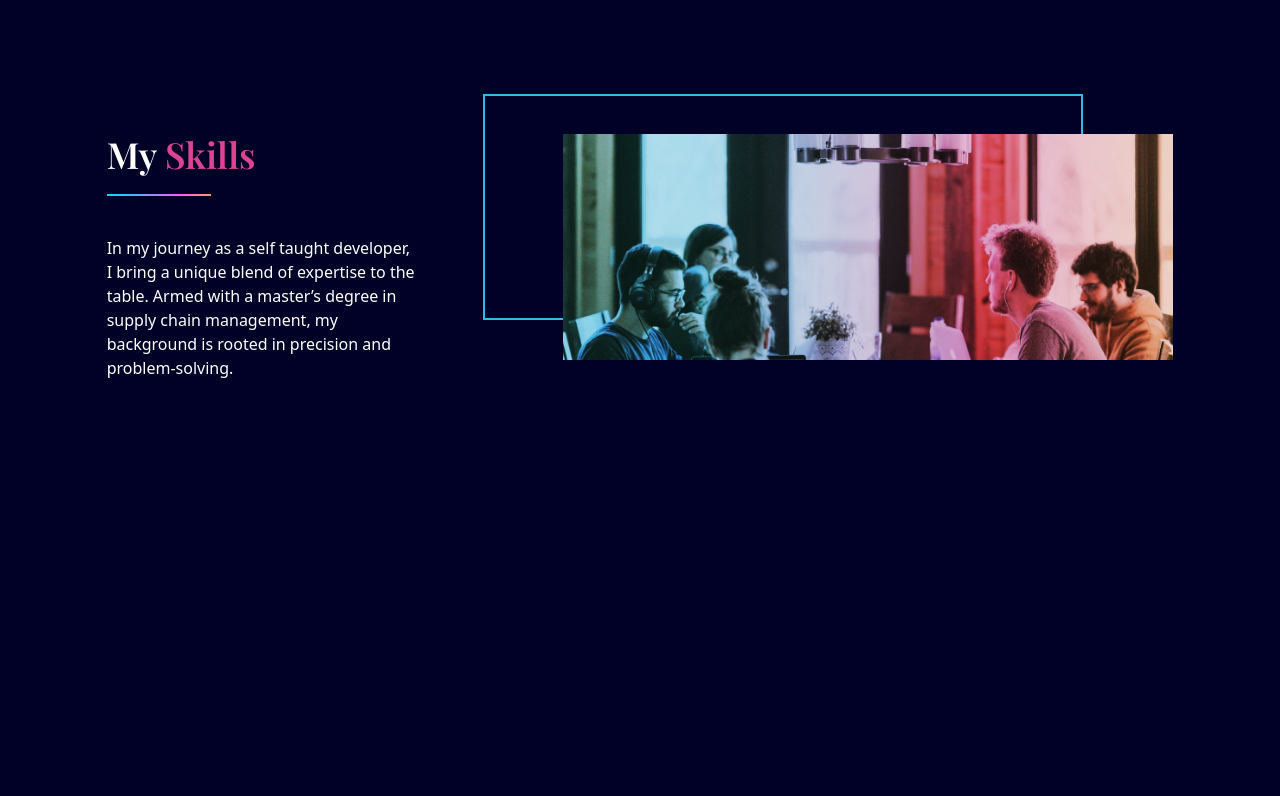
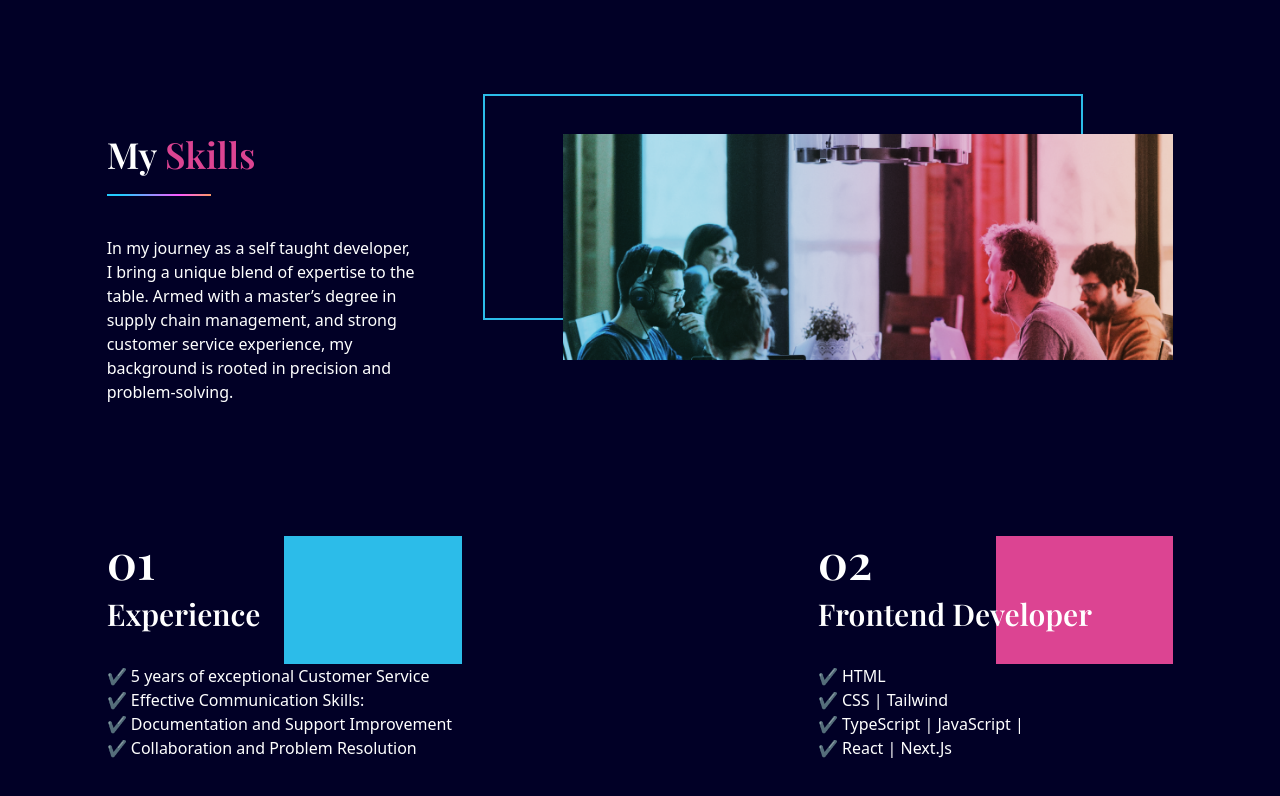
Before and after one commit to Heechem/First-Portfolio, a React (Vite) app: page / in a window 1280 px wide. Shown: the part 836-1632 px from the top of the page. Before the commit the page ends 1602 px from the top, so only its background shows below. Built offline with nearby package versions, Linux system fonts and the light colour scheme.

Commit message:
add skills

```diff
--- a/src/scenes/Landing.jsx
+++ b/src/scenes/Landing.jsx
@@ -53,7 +53,7 @@ const Landing = ({ setSelectedPage }) => {
               Ichallamene
             </span>
           </p>
-          <p className="text-md mb-7 mt-10 text-center leading-loose md:text-start">
+          {/* <p className="text-md mb-7 mt-10 text-center leading-loose md:text-start">
             I am Heechem, a self-taught software developer with a goal to give
             birth to ideas from my mind to the real world .
             <br />
@@ -66,6 +66,13 @@ const Landing = ({ setSelectedPage }) => {
             <br /> This portfolio is a testament to my journey, dive in, explore
             my work, and lets connect to explore new possibilities in the world
             of technology
+          </p> */}
+          <p className="text-md mb-7 mt-10 text-center leading-loose md:text-start">
+            {" "}
+            I invite you to explore my portfolio, which, though it showcases
+            only a handful, represents projects I hold dear and am immensely
+            proud of. Each piece is a testament to my commitment to excellence
+            and innovation.
           </p>
         </motion.div>
         {/* call to action  */}
--- a/src/scenes/MySkills.jsx
+++ b/src/scenes/MySkills.jsx
@@ -27,8 +27,8 @@ const MySkills = () => {
           <p className="mb-7 mt-10">
             In my journey as a self taught developer, I bring a unique blend of
             expertise to the table. Armed with a master&rsquo;s degree in supply
-            chain management, my background is rooted in precision and
-            problem-solving.
+            chain management, and strong customer service experience, my
+            background is rooted in precision and problem-solving.
           </p>
         </motion.div>
 
@@ -53,6 +53,61 @@ const MySkills = () => {
       {/* Skills */}
       <div className="mt-16 gap-32 md:flex md:justify-between">
         {/* experience */}
+        <motion.div
+          className="mt-10 md:w-1/3"
+          initial="hidden"
+          whileInView="visible"
+          viewport={{ once: true, amount: 0.5 }}
+          transition={{ duration: 0.6 }}
+          variants={{
+            hidden: { opacity: 0, y: 50 },
+            visible: { opacity: 1, y: 0 },
+          }}
+        >
+          <div className="relative h-32">
+            <div className="z-10">
+              <p className="font-playfair text-5xl font-semibold">01</p>
+              <p className="mt-3 font-playfair text-3xl font-semibold">
+                Experience
+              </p>
+            </div>
+            <div className="md:w-3/2 absolute right-0 top-0 z-[-1] h-32 w-1/2 bg-blue"></div>
+          </div>
+          <ul>
+            <li> ✔️ 5 years of exceptional Customer Service </li>
+            <li> ✔️ Effective Communication Skills: </li>
+            <li> ✔️ Documentation and Support Improvement</li>
+            <li> ✔️ Collaboration and Problem Resolution</li>
+          </ul>
+        </motion.div>
+        {/* Inovation */}
+        <motion.div
+          className="mt-10 md:w-1/3"
+          initial="hidden"
+          whileInView="visible"
+          viewport={{ once: true, amount: 0.5 }}
+          transition={{ duration: 0.6 }}
+          variants={{
+            hidden: { opacity: 0, y: 50 },
+            visible: { opacity: 1, y: 0 },
+          }}
+        >
+          <div className="relative h-32">
+            <div className="z-10">
+              <p className="font-playfair text-5xl font-semibold">02</p>
+              <p className="mt-3 font-playfair text-3xl font-semibold">
+                Frontend Developer
+              </p>
+            </div>
+            <div className="md:w-3/2 absolute right-0 top-0 z-[-1] h-32 w-1/2 bg-red"></div>
+          </div>
+          <ul>
+            <li> ✔️ HTML </li>
+            <li> ✔️ CSS | Tailwind </li>
+            <li> ✔️ TypeScript | JavaScript | </li>
+            <li> ✔️ React | Next.Js</li>
+          </ul>
+        </motion.div>
       </div>
     </section>
   );
```
